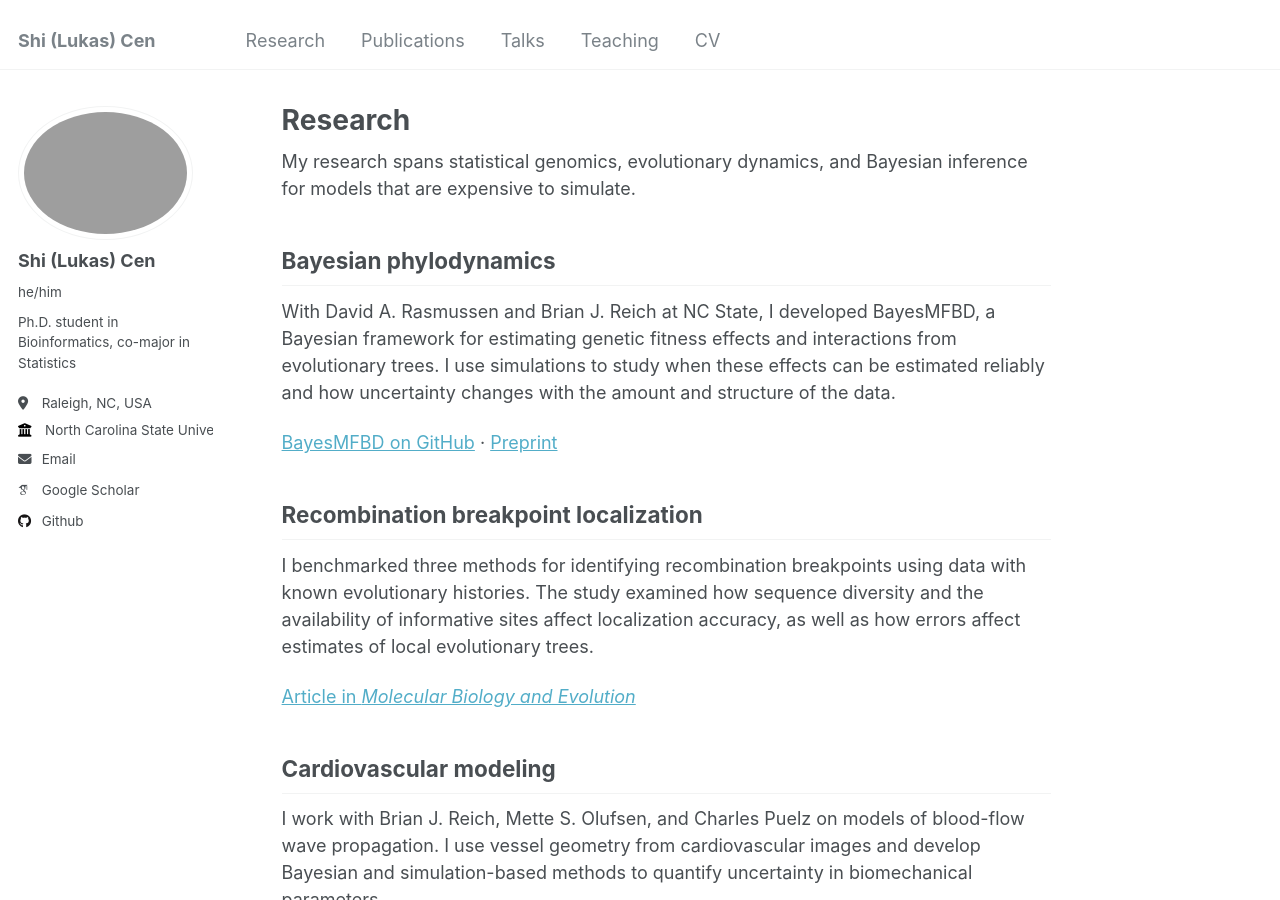
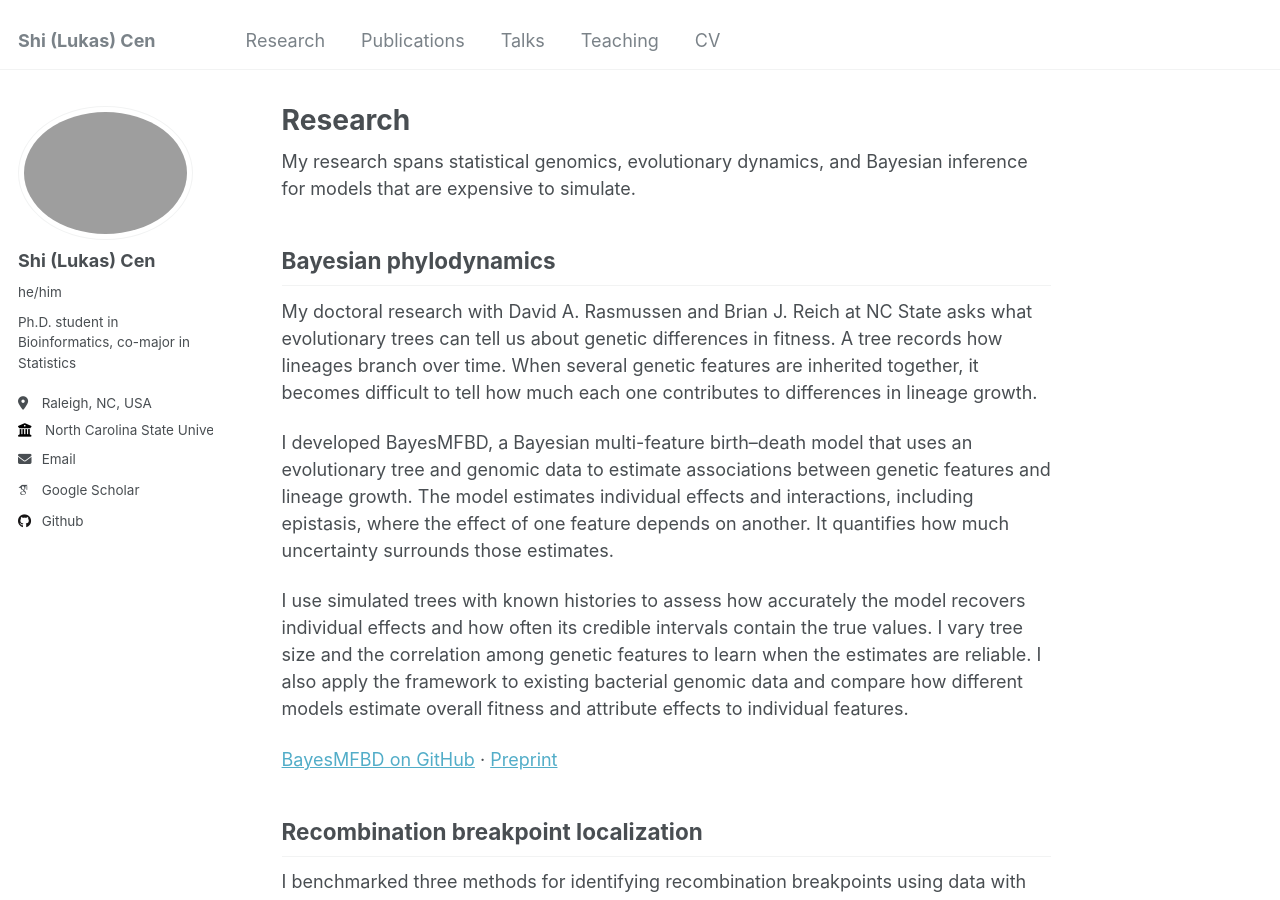
Before and after one commit to LukasCen/LukasCen.github.io, a Jekyll site: the page built from _pages/research.md, in a window 1280 px wide and 900 px high. Built offline with Jekyll 4.4.1, drawn with Linux system fonts in a browser that asks for light colours; some web fonts are replaced.

Commit message:
Expand Bayesian phylodynamics description

```diff
--- a/_pages/research.md
+++ b/_pages/research.md
@@ -10,7 +10,11 @@ My research spans statistical genomics, evolutionary dynamics, and Bayesian infe
 
 ## Bayesian phylodynamics
 
-With David A. Rasmussen and Brian J. Reich at NC State, I developed BayesMFBD, a Bayesian framework for estimating genetic fitness effects and interactions from evolutionary trees. I use simulations to study when these effects can be estimated reliably and how uncertainty changes with the amount and structure of the data.
+My doctoral research with David A. Rasmussen and Brian J. Reich at NC State asks what evolutionary trees can tell us about genetic differences in fitness. A tree records how lineages branch over time. When several genetic features are inherited together, it becomes difficult to tell how much each one contributes to differences in lineage growth.
+
+I developed BayesMFBD, a Bayesian multi-feature birth–death model that uses an evolutionary tree and genomic data to estimate associations between genetic features and lineage growth. The model estimates individual effects and interactions, including epistasis, where the effect of one feature depends on another. It quantifies how much uncertainty surrounds those estimates.
+
+I use simulated trees with known histories to assess how accurately the model recovers individual effects and how often its credible intervals contain the true values. I vary tree size and the correlation among genetic features to learn when the estimates are reliable. I also apply the framework to existing bacterial genomic data and compare how different models estimate overall fitness and attribute effects to individual features.
 
 [BayesMFBD on GitHub](https://github.com/LukasCen/BayesMFBD) · [Preprint](https://doi.org/10.64898/2026.10.19.760109)
 
```
